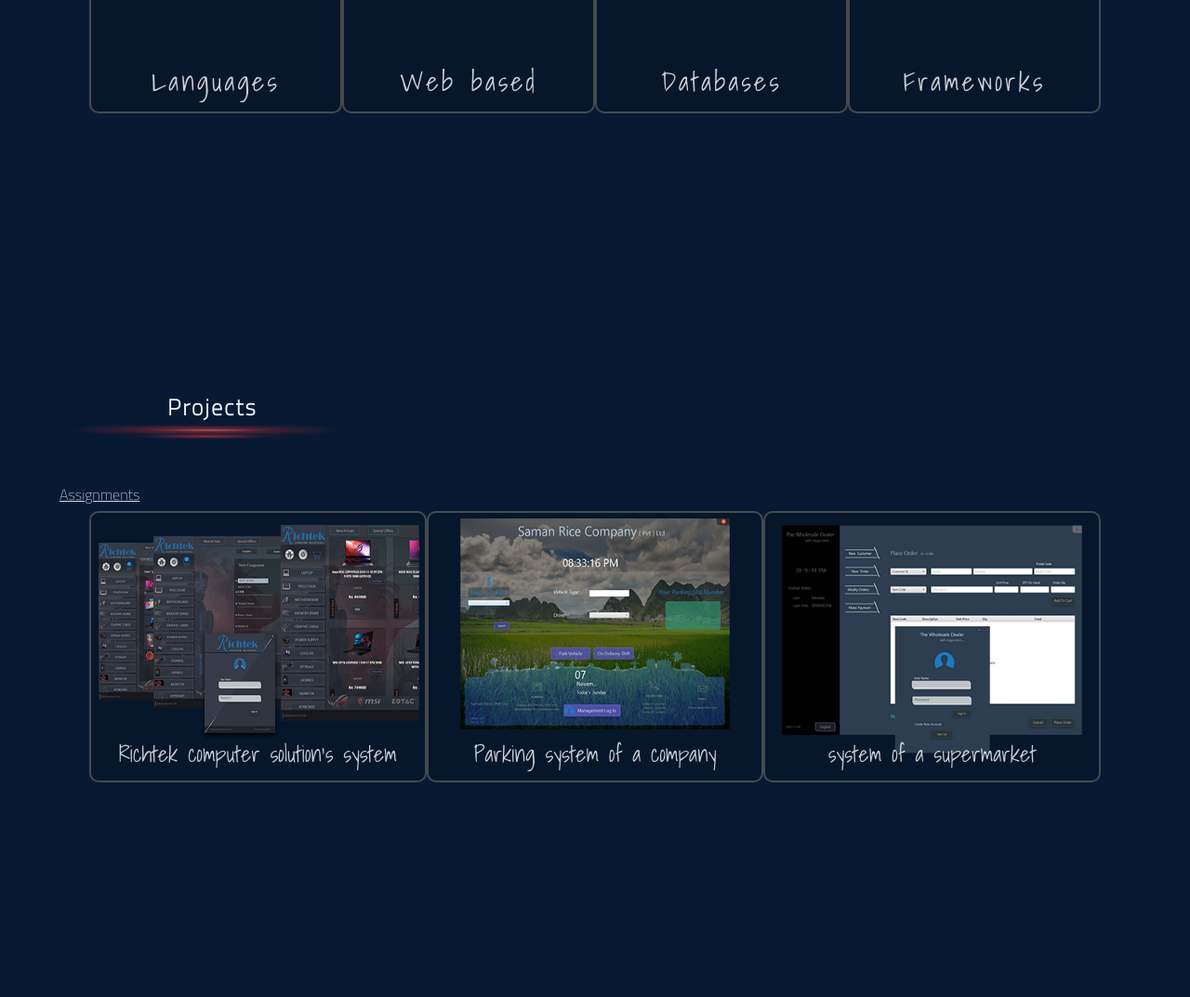
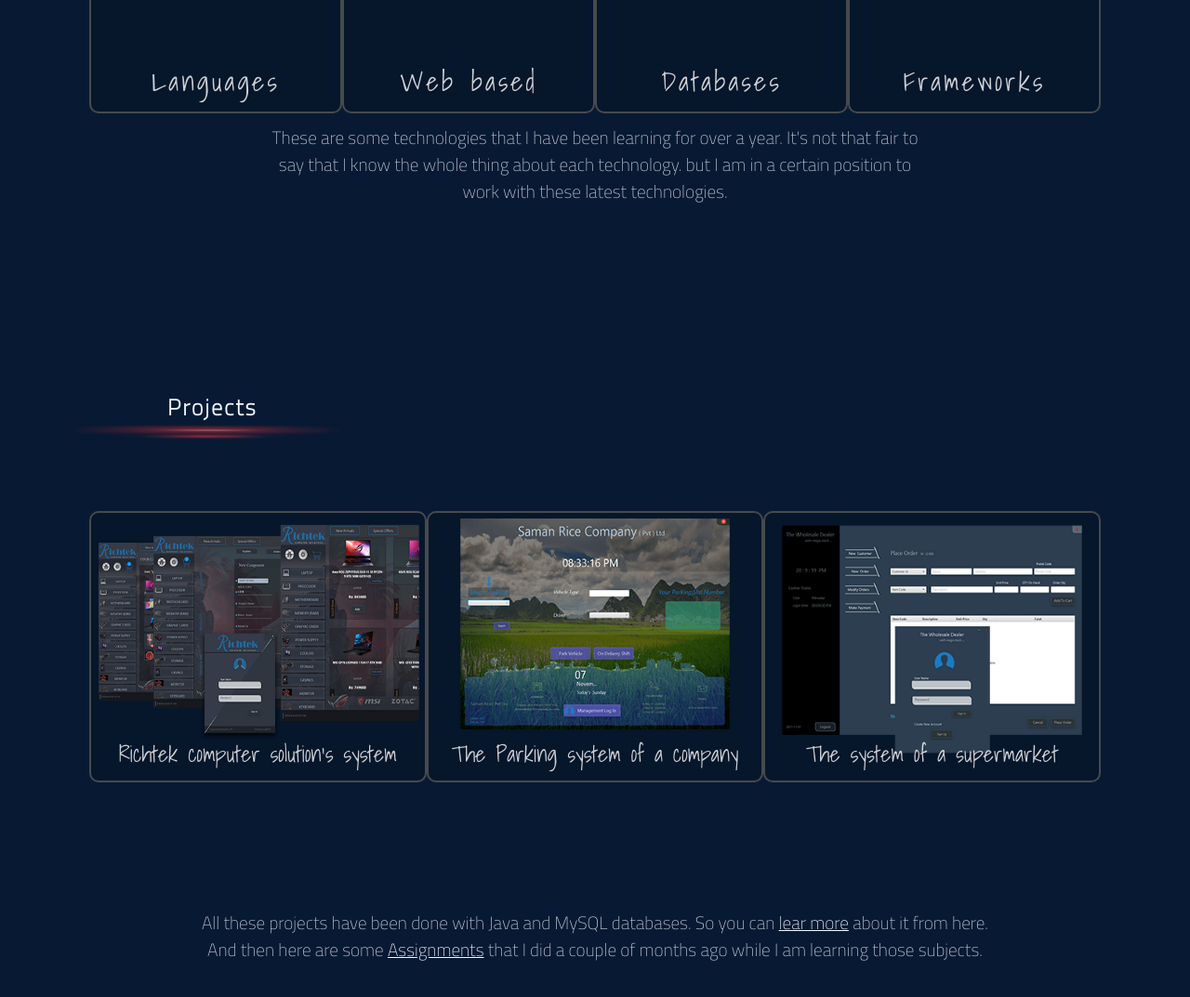
Before and after one commit to Menaka0000/MyProfile, a plain HTML site: page index.html in a window 1280 px wide. Shown: the part 1980-3053 px from the top of the page at 93% size. Drawn offline with nearby package versions, Linux system fonts and the light colour scheme.

Commit message:
some texts have been inserted

```diff
--- a/assets/styles/style.css
+++ b/assets/styles/style.css
@@ -4,7 +4,9 @@
 }
 
 /*css that belongs to header*/
-
+a{
+    color: rgba(240, 248, 255, 1);
+}
 header {
     text-align: right;
     position: absolute;
@@ -475,7 +477,7 @@ body > main > section:nth-child(2) > article > p {
     text-align: center;
     font-family: 'Titillium Web', sans-serif;
     font-size: 1.2em;
-    color: aliceblue;
+    color: rgba(240, 248, 255, .8);
 }
 
 body > main > section:nth-child(2) > section:nth-child(3) {
@@ -757,13 +759,21 @@ body > main > section:nth-child(3) > section:nth-child(2) {
     color: rgba(255, 255, 255, .8);
 }
 
-body > main > section:nth-child(3) > section:nth-child(2) > div:nth-child(1):hover,
-body > main > section:nth-child(3) > section:nth-child(2) > div:nth-child(2):hover,
-body > main > section:nth-child(3) > section:nth-child(2) > div:nth-child(3):hover,
-body > main > section:nth-child(3) > section:nth-child(2) > div:nth-child(4):hover,
-body > main > section:nth-child(4) > section:nth-child(2) > div:nth-child(1):hover,
-body > main > section:nth-child(4) > section:nth-child(2) > div:nth-child(2):hover,
-body > main > section:nth-child(4) > section:nth-child(2) > div:nth-child(3):hover {
+#skill-text{
+    position: absolute;
+    margin: auto;
+    width: 700px;
+    height: fit-content;
+    text-align: center;
+    font-family: 'Titillium Web', sans-serif;
+    font-size: 1.2em;
+    color: rgba(240, 248, 255, .8);
+    left: 0;
+    right: 0;
+    bottom: -100px;
+
+}
+.techDiv:hover,.projDiv:hover {
     animation-name: scaleUp;
     animation-duration: .5s;
     animation-fill-mode: both;
@@ -835,25 +845,23 @@ body > main > section:nth-child(4) > section:nth-child(2) {
     color: rgba(255, 255, 255, .8);
     z-index: 1;
 }
-body > main > section:nth-child(4) > section:nth-child(2) > div:nth-child(1) {
-    /* background-image: url("../images/saman_ri.png");
-     width: 504px;
-     height: 360px;*/
+
+
+#pro-text{
+    position: absolute;
+    margin: auto;
+    width: 848px;
+    height: fit-content;
+    text-align: center;
+    font-family: 'Titillium Web', sans-serif;
+    font-size: 1.2em;
+    color: rgba(240, 248, 255, .8);
+    left: 0;
+    right: 0;
+    bottom: -100px;
 }
 
-body > main > section:nth-child(4) > section:nth-child(2) > div:nth-child(2) {
-    /*  background-image: url("../images/final pro.png");
-      width: 504px;
-      height: 360px;*/
-}
-
-body > main > section:nth-child(4) > section:nth-child(2) > div:nth-child(3) {
-    /* background-image: url("../images/supermarket.png");
-     width: 504px;
-     height: 360px;*/
-}
-
-#Assign {
+/*#Assign {
     position: absolute;
     margin: auto;
     width: fit-content;
@@ -861,13 +869,13 @@ body > main > section:nth-child(4) > section:nth-child(2) > div:nth-child(3) {
     font-family: 'Titillium Web', sans-serif;
     font-size: 1em;
     color: #d1dae8;
-    /*font-weight: bold;*/
-    /*border-radius: 5px 10px 5px 10px;*/
+    !*font-weight: bold;*!
+    !*border-radius: 5px 10px 5px 10px;*!
     left: 5%;
     top: 100px;
-    /*background-color: rgba(200, 210, 220, .6);*/
+    !*background-color: rgba(200, 210, 220, .6);*!
     cursor: pointer;
-}
+}*/
 
 /*main section 5*/
 
--- a/index.html
+++ b/index.html
@@ -88,9 +88,9 @@
         <article>
             <p>I am Menaka Lakshan and 22 years old.I went to Richmond College Galle in Sri Lanka and I did my O/L's and
                 A/L's from there.<br>
-                After those exams I have joined with IJSE (Institute of software engineering) to continue my higher
+                After those exams I have joined with <a href="https://www.ijse.lk/">IJSE</a> (Institute of software engineering) to continue my higher
                 education.<br>
-                These days I am doing its 2 nd semester.
+                Nowadays I am doing a graduate diploma in software engineering which is offered by IJSE.
             </p>
         </article><!--description-->
         <section>
@@ -197,7 +197,7 @@
                 </i>
                 <p class="skill-head">Frameworks</p>
             </div>
-
+            <p id="skill-text">These are some technologies that I have been learning for over a year. It's not that fair to say that I know the whole thing about each technology. but I am in a certain position to work with these latest technologies.</p>
         </section>
         <section class="separator"></section>
     </section>
@@ -211,15 +211,17 @@
             </div>
             <div class="projDiv">
                 <img src="assets/images/riceCom.png" alt="Rice company" width="100%" height="100%">
-                <p class="proj-text"> Parking system of a company </p>
+                <p class="proj-text">The Parking system of a company </p>
             </div>
             <div class="projDiv">
                 <img src="assets/images/supermarket.png" alt="Supermarket" width="100%" height="100%">
-                <p class="proj-text">system of a supermarket </p>
+                <p class="proj-text"> The system of a supermarket </p>
             </div>
+            <p id="pro-text">All these projects have been done with Java and MySQL databases. So you can <a href="">lear more</a> about it from here.
+                And then here are some <a href="assignments.html" id="Assign">Assignments</a> that I did a couple of months ago while I am learning those subjects.</p>
+
         </section>
-        <a href="assignments.html" id="Assign">Assignments
-        </a>
+
         <section class="separator"></section>
     </section>
     <!--main section5-->
```
